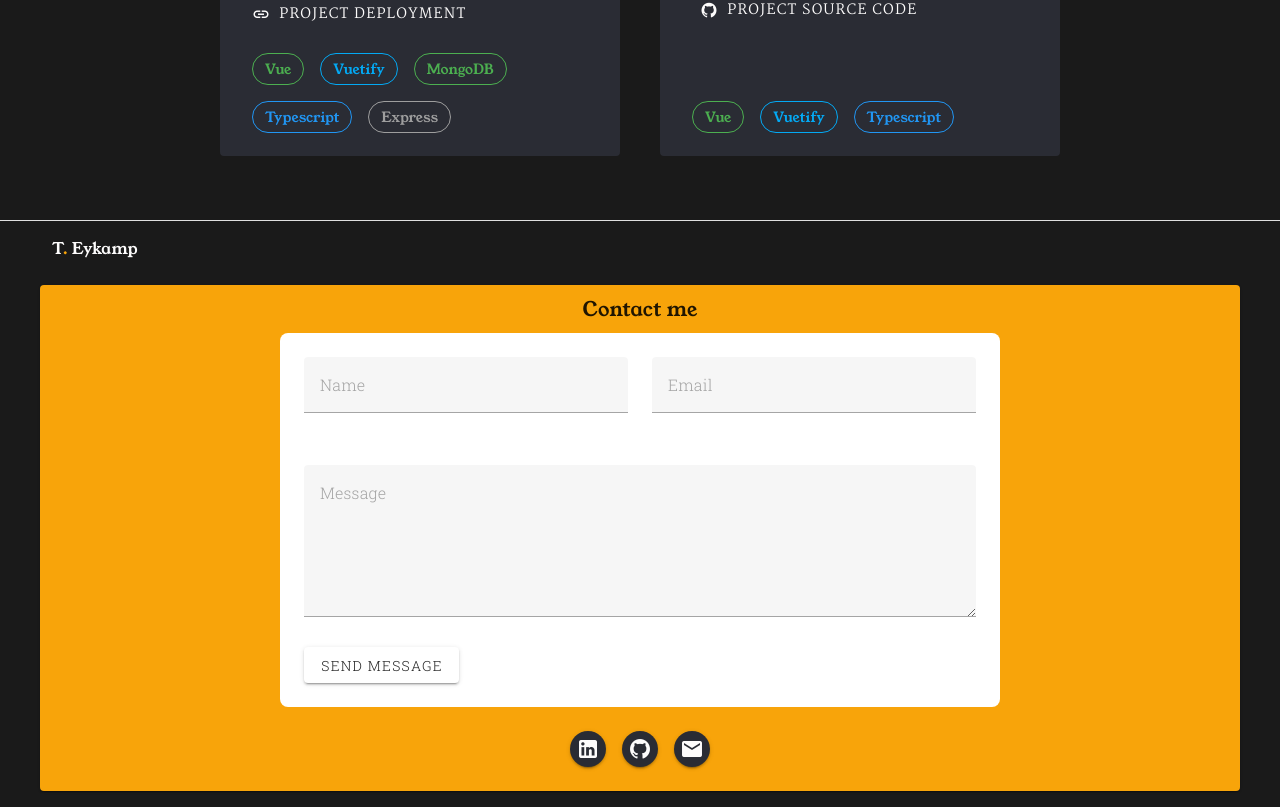
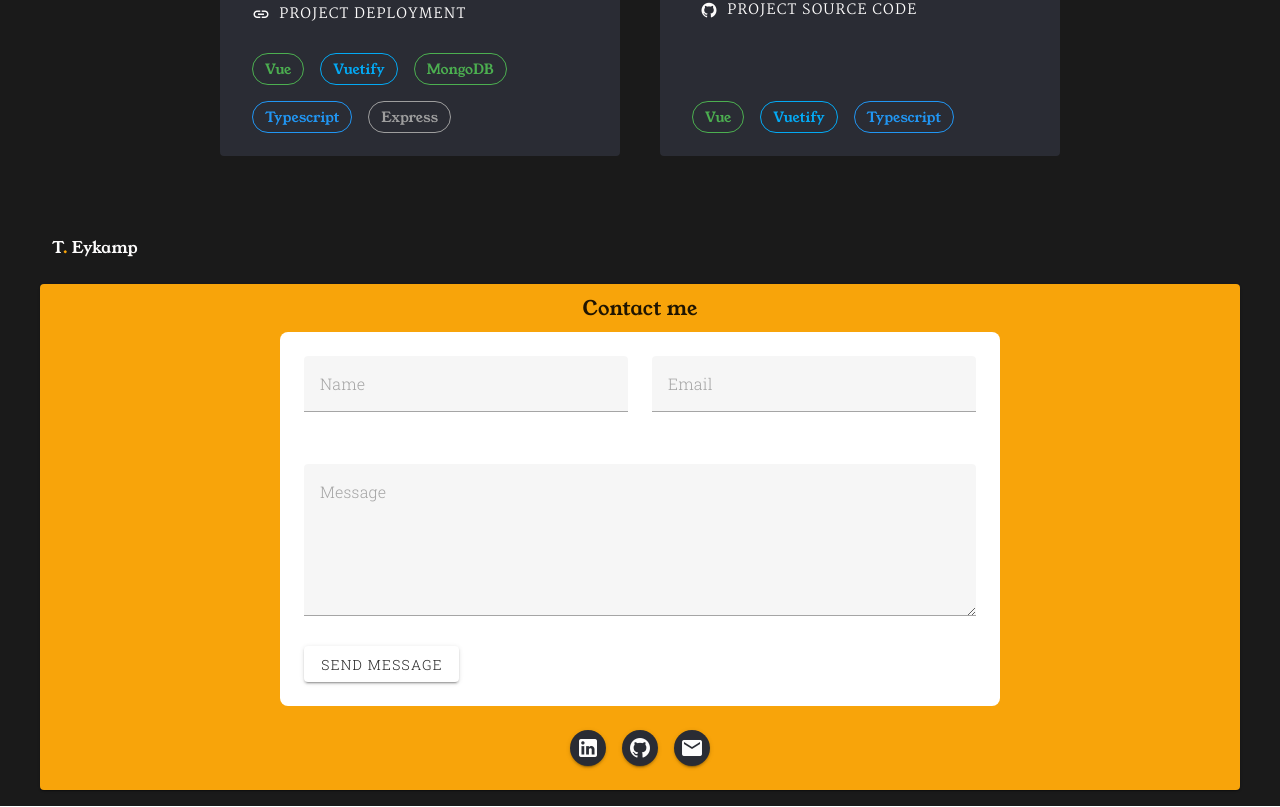
Before and after one commit to teykamp/homepage, a Vue app: page / in a window 1280 px wide. Shown: the part 1867-2674 px from the top of the page. Built offline with nearby package versions, Linux system fonts and the light colour scheme.

Commit message:
remove footer divider

```diff
--- a/src/components/Footer.vue
+++ b/src/components/Footer.vue
@@ -1,5 +1,4 @@
 <template>
-    <v-divider></v-divider>
   <v-sheet :style="{
     ...colors,
   }">
```
Lines whose indentation alone changed are shown as unchanged.
